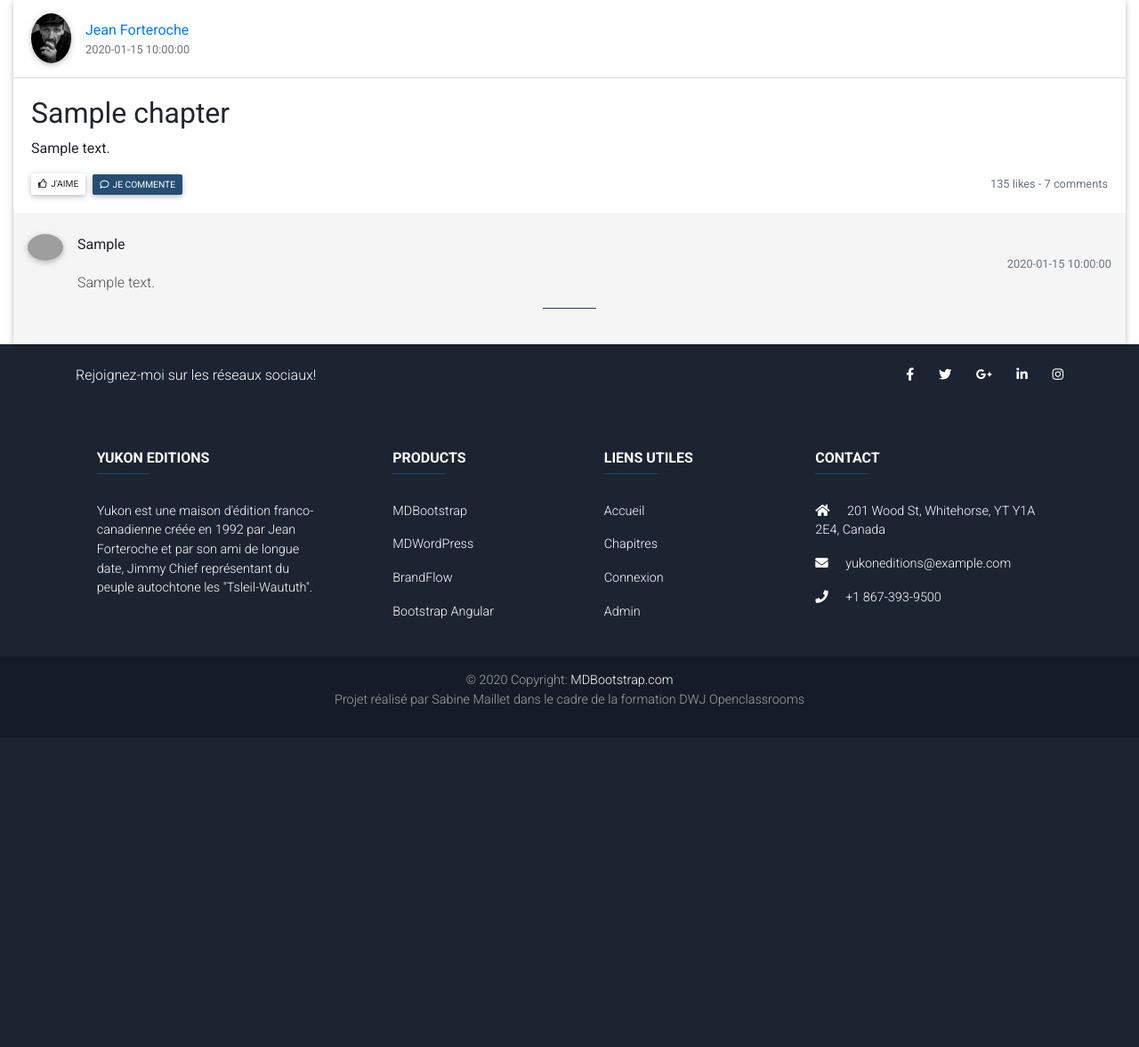
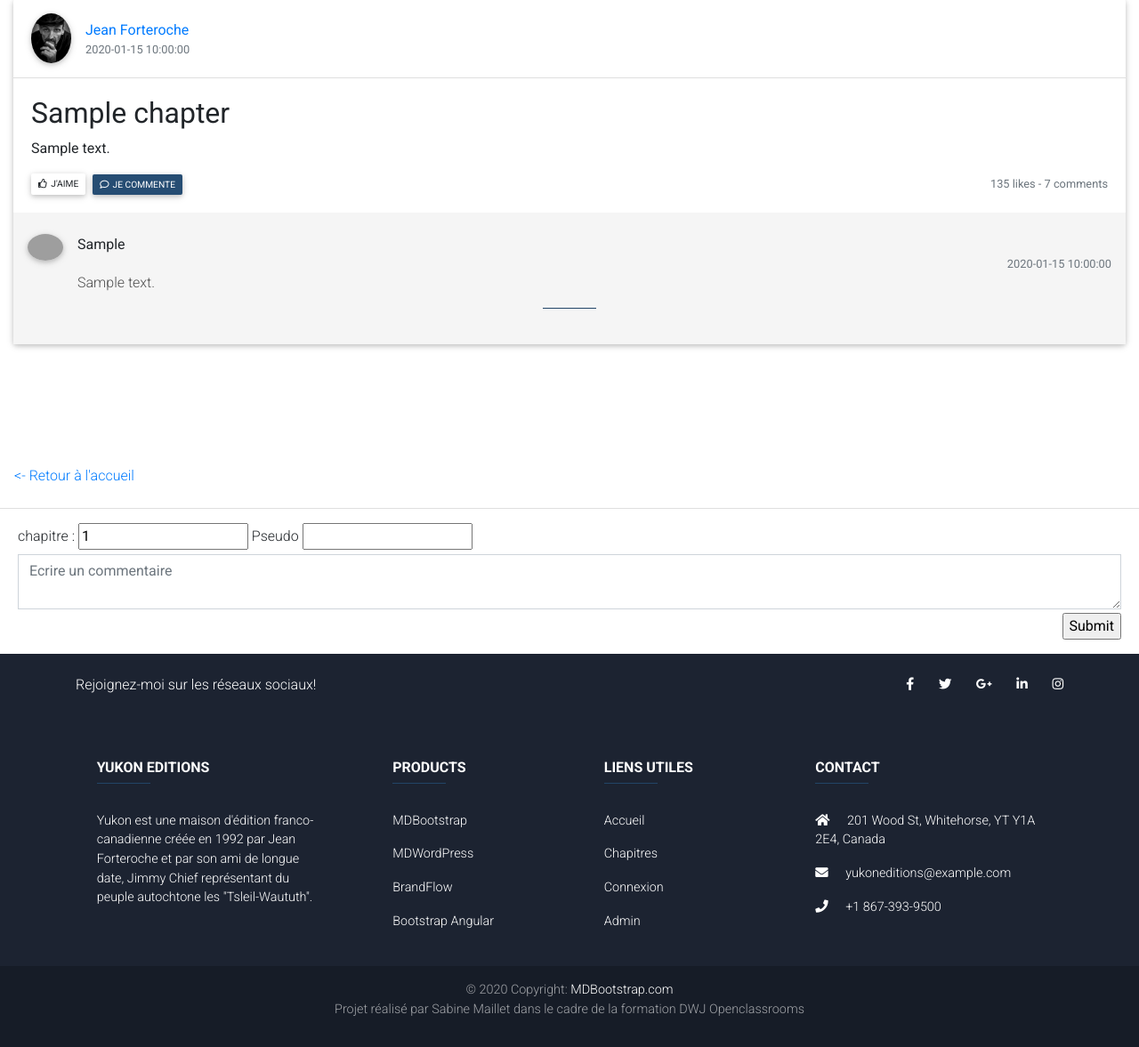
Before and after one commit to KUSKIS/p4openclassrooms, a PHP site: a page that uses models/PostManager.php in a window 1280 px wide. Shown: the part 129-1306 px from the top of the page at 89% size. Before the commit the page ends 923 px from the top, so only its background shows below. Run offline with PHP 8.4, Linux system fonts and the light colour scheme; tables that the repository leaves empty or names only in its code hold one stand-in row (values such as "Sample post"); some libraries are stand-ins or nearby versions; grey boxes are pictures that could not be loaded.

Commit message:
update functions delete and update one post
insertion of data ok except pb tinymce

```diff
--- a/controllers/ControllerPost.php
+++ b/controllers/ControllerPost.php
@@ -79,8 +79,10 @@ class ControllerPost
     {
         if (isset($_GET['updateChapter'])) {
 
+            $this->postManager = new PostManager();
+            $chapter = $this->postManager->getChapter($_GET['id']);
             $this->view = new View('updatePost');
-            $this->view->generateForm();
+            $this->view->generate(array('chapter' => $chapter));
         }
     }
 
@@ -97,8 +99,10 @@ class ControllerPost
     {
         if (isset($_GET['deletePost'])) {
 
+            $this->postManager = new PostManager();
+            $chapter = $this->postManager->getChapter($_GET['id']);
             $this->view = new View('DeletePost');
-            $this->view->generateForm();
+            $this->view->generate(array('chapter' => $chapter));
         }
 
     }
@@ -116,9 +120,10 @@ class ControllerPost
     {
 
         if (isset($_GET['createComment'])) {
-
+            $this->postManager = new PostManager();
+            $chapter = $this->postManager->getChapter($_GET['id']);
             $this->view = new View('CreateComment');
-            $this->view->generateForm();
+            $this->view->generate(array('chapters' => $chapter));
         }
     }
 
@@ -135,8 +140,10 @@ class ControllerPost
     {
         if (isset($_GET['deleteComment'])) {
 
+            $this->commentManager = new CommentManager();
+            $comment = $this->commentManager->getOneComment($_GET['id']);
             $this->view = new View('DeleteComment');
-            $this->view->generateForm();
+            $this->view->generate(array('comment', $comment));
         }
     }
 
--- a/models/PostManager.php
+++ b/models/PostManager.php
@@ -60,8 +60,8 @@ class PostManager extends Model
     protected function deletePost()
     {
         $db = $this->dbConnect();
-        $req = $db->prepare(' DELETE FROM chapters WHERE id = ? ');
-        $req->execute(array($_POST['id']));
+        $req = $db->prepare(' DELETE FROM chapters WHERE id = :id ');
+        $req->execute(array('id' => $_POST['id']));
         $req->closeCursor();
     }
 
--- a/views/viewDeletePost.php
+++ b/views/viewDeletePost.php
@@ -5,7 +5,7 @@
     <!--Section: Content-->
     <section class="p-5 my-md-5 text-center" style="background-image: url(https://mdbootstrap.com/img/Photos/Others/background.jpg); background-size: cover; background-position: center center;">
 
-        <form class="my-5 mx-md-5" action="post&response=delete" method="post">
+        <form class="my-5 mx-md-5" action="post&response&id=delete" method="post">
 
             <div class="row">
                 <div class="col-md-6 mx-auto">
@@ -22,7 +22,7 @@
                             <h3 class="font-weight-bold my-4 pb-2 text-center dark-grey-text">Etes-vous certain de vouloir supprimer le chapitre</h3>
 
                             <div class="text-center">
-                                <input type="text" name="id" />
+                                <input type="text" name="id" value="<?= $chapter['id'] ?>" />
 
                                 <!--<input type="hidden" name="id" value="" />-->
 
--- a/views/viewSinglePost.php
+++ b/views/viewSinglePost.php
@@ -26,7 +26,7 @@
                     <div class="d-flex justify-content-between align-items-center mt-3">
                         <div class="d-flex flex-row">
                             <button type="button" class="btn btn-fb btn-sm py-1 px-2 m-0 mr-2"><i class="far fa-thumbs-up pr-1"></i>j'aime</button>
-                            <a href="post&createComment&id=<?php echo $chapter['id'] ?>"><button type="button" class="btn btn-info btn-sm py-1 px-2 m-0 mr-2"><i class="far fa-comment pr-1"></i>je commente</button></a>
+                            <a href="post&createComment&id=<?= $chapter['id'] ?>"><button type="button" class="btn btn-info btn-sm py-1 px-2 m-0 mr-2"><i class="far fa-comment pr-1"></i>je commente</button></a>
                         </div>
                         <div class="d-flex flex-column pl-3">
                             <p class="small text-muted mb-0">135 likes - 7 comments</p>
@@ -57,3 +57,21 @@
 
 </div>
 </div>
+<div class="commentform">
+    <p><a class="nav-link" href="index.php">
+            <- Retour à l'accueil </a> </p> <section>
+                <form action="post&etat&id=newcomment" method="post">
+                    <div class="card-footer white py-3">
+                        <div class="form-group mb-0">
+                            <label for="chapitre">chapitre : </label>
+                            <input type="text" name="chapter_id" value="<?= $chapter['id'] ?>" />
+                            <label for="user">Pseudo</label>
+                            <input type="text" id="user" name="com_user" />
+                            <textarea class="form-control rounded-0" id="exampleFormControlTextarea1" rows="2" placeholder="Ecrire un commentaire" name="com_content"></textarea>
+                            <div class="text-right pt-1">
+                                <input type=submit />
+                            </div>
+                        </div>
+                </form>
+                </section>
+</div>
--- a/views/viewTablePost.php
+++ b/views/viewTablePost.php
@@ -29,7 +29,7 @@
                                 <a class="text-success" href="Post&updateChapter&id=<?= $chapter->id() ?>">modifier</a>
                             </td>
                             <td class="text-justify">
-                                <a class="text-danger" href="Post&deletePost=<?= $chapter->id() ?>">supprimer</a>
+                                <a class="text-danger" href="Post&deletePost&id=<?= $chapter->id() ?>">supprimer</a>
                             </td>
 
                         </tr>
--- a/views/viewUpdatePost.php
+++ b/views/viewUpdatePost.php
@@ -13,11 +13,11 @@
                         </div>
                         <form action="post&modif&id=modifpost" method="post" class="card-body">
                             <label for="id">numéro du chapitre</label>
-                            <input type="text" name="id" value="" />
+                            <input type="text" name="id" value="<?= $chapter['id'] ?>" />
                             <label for="chap_title">titre du chapitre</label>
-                            <input type="text" id="exampleForm2" name="chap_title" placeholder="Titre de ton chapitre" class="form-control rounded-0 mb-3">
+                            <input type="text" id="exampleForm2" name="chap_title" value="<?= $chapter['chap_title'] ?>" placeholder="Titre de ton chapitre" class="form-control rounded-0 mb-3">
 
-                            <textarea id="montexte" name="chap_content">
+                            <textarea id="montexte" name="chap_content" value="<?= $chapter['chap_content'] ?>">
 
                             </textarea>
 
```
